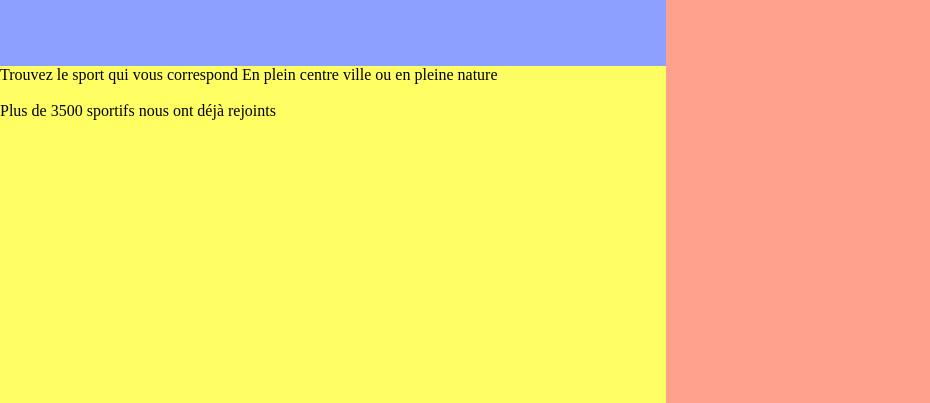
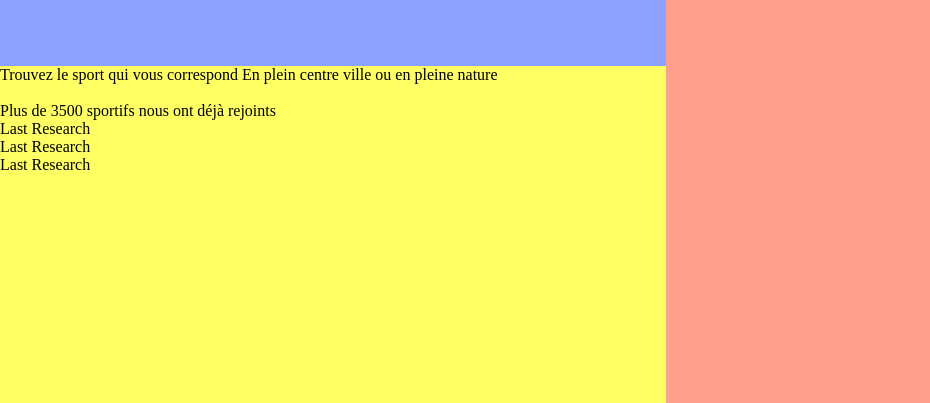
Before and after one commit to AlxisHenry/Learn-CSS-Schlegel, a plain HTML site: page index.html in a window 1280 px wide. Both pictures are taken after a click on the link 674 px from the left and 62 px from the top of the page. Shown: the part 397-800 px from the top of the page, without its empty margins (0-930 px from the left). Drawn offline with Linux system fonts and the light colour scheme.

Commit message:
🏌️‍♂️# Work : Finish History Js

```diff
--- a/index.html
+++ b/index.html
@@ -35,6 +35,11 @@
           <br />
           <br />
           Plus de 3500 sportifs nous ont déjà rejoints
+        </div>
+        <div class="this_contain_history">
+          <span class="show-research-history">Last Research</span><br>
+          <span class="show-research-history">Last Research</span><br>
+          <span class="show-research-history">Last Research</span>
         </div>
       </main>
     </section>
@@ -158,7 +163,7 @@
               </ul>
           </footer>    -->
 
-    <script src="javascript/data.js"></script>
-    <script src="javascript/app.js"></script>
+    <script type="module" src="javascript/data.js"></script>
+    <script type="module" src="javascript/app.js"></script>
   </body>
 </html>
--- a/javascript/app.js
+++ b/javascript/app.js
@@ -49,17 +49,17 @@ function Show_Research_History() {
   const Span_History = document.querySelectorAll(".show-research-history");
 
   if (Span_History[0].innerHTML = `${Research_History[0]}` === "undefined") {
-    Span_History[0].innerHTML = "";
+    Span_History[0].innerHTML = "Last Research";
   } else {
     Span_History[0].innerHTML = `${Research_History[0]}`;
   }
   if (Span_History[1].innerHTML = `${Research_History[1]}` === "undefined") {
-    Span_History[1].innerHTML = "";
+    Span_History[1].innerHTML = "Last Research";
   } else {
     Span_History[1].innerHTML = `${Research_History[1]}`;
   }
   if (Span_History[2].innerHTML = `${Research_History[2]}` === "undefined") {
-    Span_History[2].innerHTML = "";
+    Span_History[2].innerHTML = "Last Research";
   } else {
     Span_History[2].innerHTML = `${Research_History[2]}`;
   }
--- a/javascript/data.js
+++ b/javascript/data.js
@@ -3,6 +3,7 @@ const path_to_images = {
   populaire: "./images/populaire/",
   evenement: "./images/evenement/",
 };
+
 
 const images = {
   activites: {
```
Lines whose indentation alone changed are shown as unchanged.
